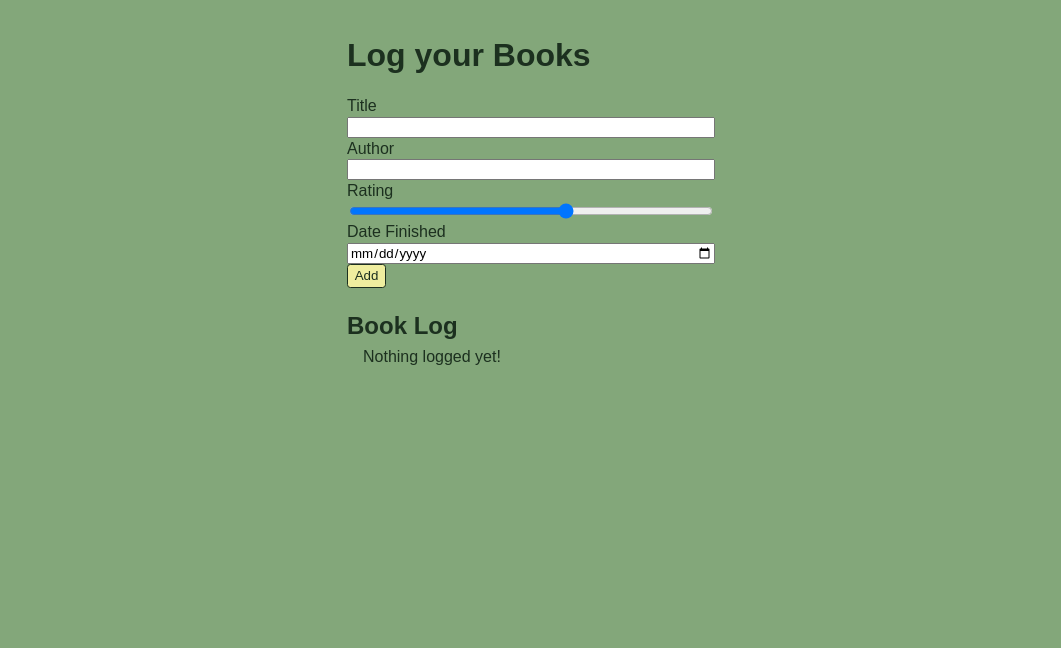
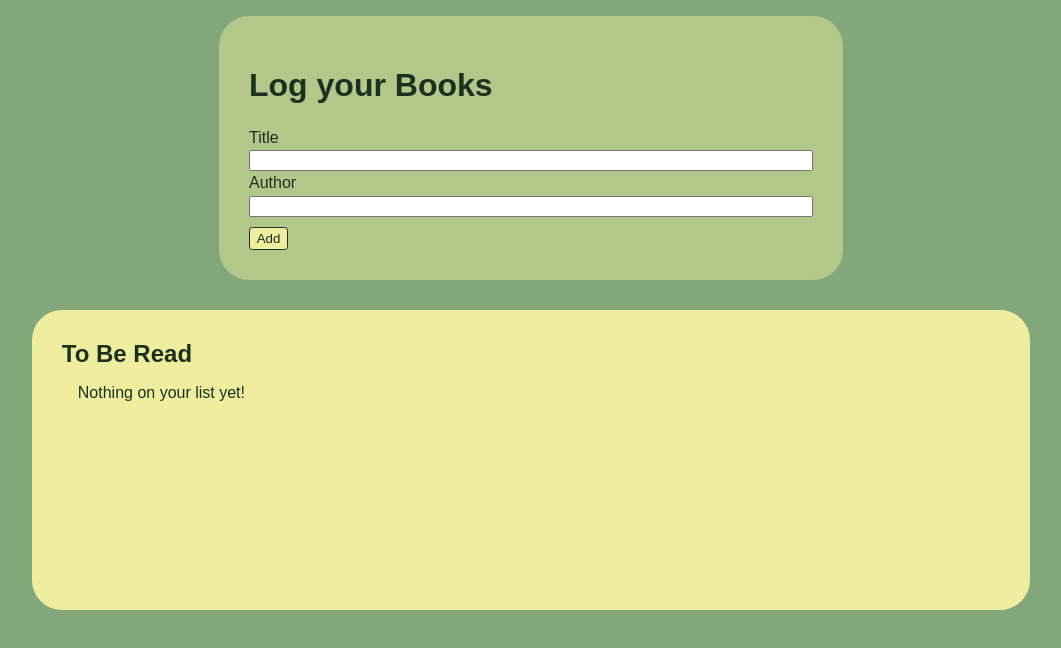
Before and after one commit to melyjely/CIS223_Final-Project, a React (Vite) app: page / in a window 1280 px wide. Shown: the top 648 px of the page, without its empty margins (109-1170 px from the left). Built offline with nearby package versions, Linux system fonts and the light colour scheme.

Commit message:
Add files via upload

```diff
--- a/src/App.jsx
+++ b/src/App.jsx
@@ -1,6 +1,7 @@
 import { useEffect, useState } from "react";
-import { BookList } from "./BookList";
+// import { BookList } from "./BookList";
 import { NewBookLog } from "./NewBookLog";
+import { ToBeRead } from "./ToBeRead";
 
 // Tutorial START
 export default function App() {
@@ -16,23 +17,42 @@ export default function App() {
   // hooks need to be called at the top of the function
   // always runs the same # of hooks
   // cannot be in conditional statements, for loops, ifs
+
+  // Save the current list to local storage
   useEffect(() => {
     localStorage.setItem("ITEMS", JSON.stringify(books));
   }, [books]);
 
   // END
 
-  function addBook(title, author, rating, date) {
+  function addBook(title, author) {
     // add ", author, rating, date" ?
-    setBooks((currentBooks) => {
+    setBooks((currentTBR) => {
+      // return the current list + the new entry
       return [
-        ...currentBooks,
+        ...currentTBR,
         {
           id: crypto.randomUUID(),
           title,
           author,
-          rating,
-          date,
+          completed: false,
+        },
+      ];
+    });
+  }
+
+  function finishBook(title, author) {
+    // add "rating, date" ?
+    setBooks((finishedBooks) => {
+      // return the current list + the finished book
+      return [
+        ...finishedBooks,
+        {
+          id: crypto.randomUUID(),
+          title,
+          author,
+          // rating,
+          // date,
           completed: false,
         },
       ];
@@ -40,30 +60,54 @@ export default function App() {
   }
 
   // Tutorial START
-  // function toggleTodo(id, completed) {
-  //   setBooks((currentBooks) => {
-  //     return currentBooks.map((book) => {
-  //       if (book.id === id) {
-  //         return { ...book, completed };
-  //       }
-  //       return book;
-  //     });
-  //   });
-  // }
+  function toggleRead(id, completed) {
+    setBooks((currentTBR) => {
+      return currentTBR.map((book) => {
+        if (book.id === id) {
+          return { ...book, completed };
+        }
+        return book;
+      });
+    });
+  }
   // END
 
+  // remove book entry
   function deleteBook(id) {
-    setBooks((currentBooks) => {
-      return currentBooks.filter((book) => book.id !== id);
+    setBooks((currentTBR) => {
+      return currentTBR.filter((book) => book.id !== id);
     });
   }
 
   return (
     <>
-      <NewBookLog onSubmit={addBook} />
-      <h1 className="header">Book Log</h1>
-      <BookList books={books} deleteBook={deleteBook} />
-      {/* removed "toggleTodo={toggleTodo}"^ */}
+      {/* form to log book */}
+      <div id="form">
+        <NewBookLog onSubmit={addBook} />
+      </div>
+
+      <div id="paperList">
+        {/* <section> */}
+          <h1 className="header">To Be Read</h1>
+          {/* entries are then added to the book log list */}
+          <ToBeRead
+            onSubmit={finishBook}
+            books={books}
+            toggleRead={toggleRead}
+            deleteBook={deleteBook}
+          />
+        {/* </section> */}
+
+        {/* <section> */}
+          {/* <h1 className="header">Finished Books</h1> */}
+          {/* <BookList
+          finishedBooks={finishedBooks}
+          toggleRead={toggleRead}
+          deleteBook={deleteBook}
+          /> */}
+        {/* </section> */}
+      </div>
+      {/* removed "toggleRead={toggleRead}"^ */}
     </>
   );
 }
--- a/src/BookEntry.jsx
+++ b/src/BookEntry.jsx
@@ -1,33 +1,45 @@
+// import { useState } from "react";
+
 export function BookEntry({
   completed,
   id,
   title,
   author,
-  rating,
-  date,
-  // toggleTodo,
+  // rating,
+  // date,
+  toggleRead,
   deleteBook,
 }) {
+  // const [date, setDate] = useState();
   return (
     <li>
       {/* Tutorial START */}
-      <label>
-        {/* <input
+      <label className="check">
+        <input
           type="checkbox"
           checked={completed}
-          onChange={(e) => toggleTodo(id, e.target.checked)}
-        /> */}
+          onChange={(e) => toggleRead(id, e.target.checked)}
+        />
         {title}
       </label>
       {/* Tutorial END */}
 
       <label> by {author}</label>
-      <label> Rating: {rating}</label>
-      <label> Finished on {date} </label>
+      {/* <label> Rating: {rating}</label>
+      <label> Finished on {date} </label> */}
       {/* date format changes when logged */}
-
-      <button onClick={() => deleteBook(id)} className="btn">
-        Delete
+      {/* <label>
+        Date Finished:
+        <input
+          value={date}
+          onChange={(e) => setDate(e.target.value)}
+          type="date"
+          id="date"
+        />
+        {date}
+      </label> */}
+      <button onClick={() => deleteBook(id)} className="btn btn-finish">
+        I'm Finished
       </button>
     </li>
   );
--- a/src/BookList.jsx
+++ b/src/BookList.jsx
@@ -1,20 +1,24 @@
-import { BookEntry } from "./bookEntry";
+// export function BookList({
+//   finishedBooks: finishedBooks,
+//   toggleRead,
+//   deleteBook,
+// }) {
+//   // toggleRead removed ^
+//   return (
+//     <ul className="list">
+//       {finishedBooks.length === 0 && "Nothing finished yet!"}
 
-export function BookList({ books: books, deleteBook }) {
-  // toggleTodo removed ^
-  return (
-    <ul className="list">
-      {books.length === 0 && "Nothing logged yet!"}
-      {books.map((book) => {
-        return (
-          <BookEntry
-            {...book}
-            key={book.id}
-            // toggleTodo={toggleTodo}
-            deleteBook={deleteBook}
-          />
-        );
-      })}
-    </ul>
-  );
-}
+//       {/* add logged finishedBooks to list */}
+//       {finishedBooks.map((book) => {
+//         return (
+//           <ToBeRead
+//             {...book}
+//             key={book.id}
+//             toggleRead={toggleRead}
+//             deleteBook={deleteBook}
+//           />
+//         );
+//       })}
+//     </ul>
+//   );
+// }
--- a/src/NewBookLog.jsx
+++ b/src/NewBookLog.jsx
@@ -5,17 +5,16 @@ export function NewBookLog({ onSubmit }) {
 
   const [author, setAuthor] = useState("");
 
-  const [rating, setRating] = useState(2.5);
+  // const [rating, setRating] = useState(2.5);
 
-  const [date, setDate] = useState();
 
   function handleSubmit(e) {
     e.preventDefault();
-    if (newBook === "") return;
+    if (newBook === "") return; // if empty string, then return / do nothing
     // onSubmit(newBook, author);
-    onSubmit(newBook, author, rating, date);
+    onSubmit(newBook, author); // create log for the book in the list
 
-    setNewBook("");
+    setNewBook(""); // erase fields for next entry
   }
   return (
     <form onSubmit={handleSubmit} className="new-book-form">
@@ -36,7 +35,7 @@ export function NewBookLog({ onSubmit }) {
           type="author"
           id="author"
         />
-        <label htmlFor="rating">Rating</label>
+        {/* <label htmlFor="rating">Rating</label>
         <input
           value={rating}
           onChange={(e) => setRating(parseFloat(e.target.value))}
@@ -51,7 +50,7 @@ export function NewBookLog({ onSubmit }) {
           onChange={(e) => setDate(e.target.value)}
           type="date"
           id="date"
-        />
+        /> */}
       </div>
       <button className="btn">Add</button>
     </form>
--- /dev/null
+++ b/src/ToBeRead.jsx
@@ -0,0 +1,22 @@
+import { BookEntry } from "./bookEntry";
+
+export function ToBeRead({ books: books, toggleRead, deleteBook }) {
+  // toggleRead removed ^
+  return (
+    <ul className="list">
+      {books.length === 0 && "Nothing on your list yet!"}
+
+      {/* add logged books to list */}
+      {books.map((book) => {
+        return (
+          <BookEntry
+            {...book}
+            key={book.id}
+            toggleRead={toggleRead}
+            deleteBook={deleteBook}
+          />
+        );
+      })}
+    </ul>
+  );
+}
--- a/src/style.css
+++ b/src/style.css
@@ -7,21 +7,29 @@
 body {
   background: #83a77a;
   color: hsl(129, 26%, 15%);
-  max-width: 400px;
   padding: 1rem;
   margin: 0 auto;
+}
+
+#form {
+  max-width: 50%;
+  background-color: #efee9f6f;
+  padding: 30px;
+  border-radius: 30px;
+  margin: auto;
 }
 
 .new-item-form {
   display: flex;
   flex-direction: column;
   gap: 0.5rem;
+
 }
 
 .form-row {
   display: flex;
   flex-direction: column;
-  gap: 0.1rem;
+  gap: 0.2rem;
 }
 
 .btn {
@@ -32,22 +40,24 @@ body {
   border-radius: 0.25em;
   cursor: pointer;
   outline: none;
+  margin-top: 10px;
 }
 
 .btn:hover,
 .btn:focus-visible {
-  background: hsl(200, 100%, 50%, 0.2);
+  background: hsl(56, 86%, 64%);
 }
 
-.btn.btn-danger {
-  background: hsl(0, 100%, 40%, 0.1);
-  border: 1px solid hsl(0, 100%, 40%);
-  color: hsl(0, 100%, 40%);
+.btn.btn-finish {
+  margin-top: 0;
+  background: hsla(111, 72%, 55%, 0.753);
+  border: 1px solid hsl(129, 26%, 15%);
+  color: hsl(140, 100%, 9%);
 }
 
-.btn.btn-danger:hover,
-.btn.btn-danger:focus-visible {
-  background: hsl(0, 100%, 40%, 0.2);
+.btn.btn-finish:hover,
+.btn.btn-finish:focus-visible {
+  background: hsla(115, 80%, 70%, 0.876);
 }
 
 .new-item-form input {
@@ -63,10 +73,27 @@ body {
   border: 1px solid hsl(200, 100%, 70%);
 }
 
+#paperList {
+  max-width: 80%;
+  min-height: 300px;
+  margin: 30px auto 30px auto;
+  padding: 30px;
+  background-color: #efee9f;
+  border-radius: 30px;
+
+}
+
+/* section {
+  max-width: 45%;
+  float: left;
+  margin: 10px;
+
+} */
+
 .header {
   font-size: 1.5rem;
-  margin-top: 1.5rem;
-  margin-bottom: 0.5rem;
+  margin-top: 0rem;
+  margin-bottom: 1rem;
 }
 
 .list {
@@ -112,7 +139,7 @@ body {
   position: absolute;
 }
 
-.list li label::before {
+.list li label.check::before {
   content: "";
   display: block;
   width: 0.9rem;
@@ -124,11 +151,11 @@ body {
   align-items: center;
 }
 
-.list li label:hover::before {
+.list li label.check:hover::before {
   background: hsl(200, 100%, 80%);
 }
 
-.list li:has(input:checked) label::before {
+.list li:has(input:checked) label.check::before {
   content: "✔";
   background: hsl(200, 100%, 40%);
   color: hsl(200, 100%, 90%);
@@ -136,8 +163,6 @@ body {
   font-weight: bold;
 }
 
-.list li:has(input:checked) label:hover::before {
+ .list li:has(input:checked) label.check:hover::before {
   background: hsl(200, 100%, 30%);
 }
-
-/* Tutorial Code Styling */
```
